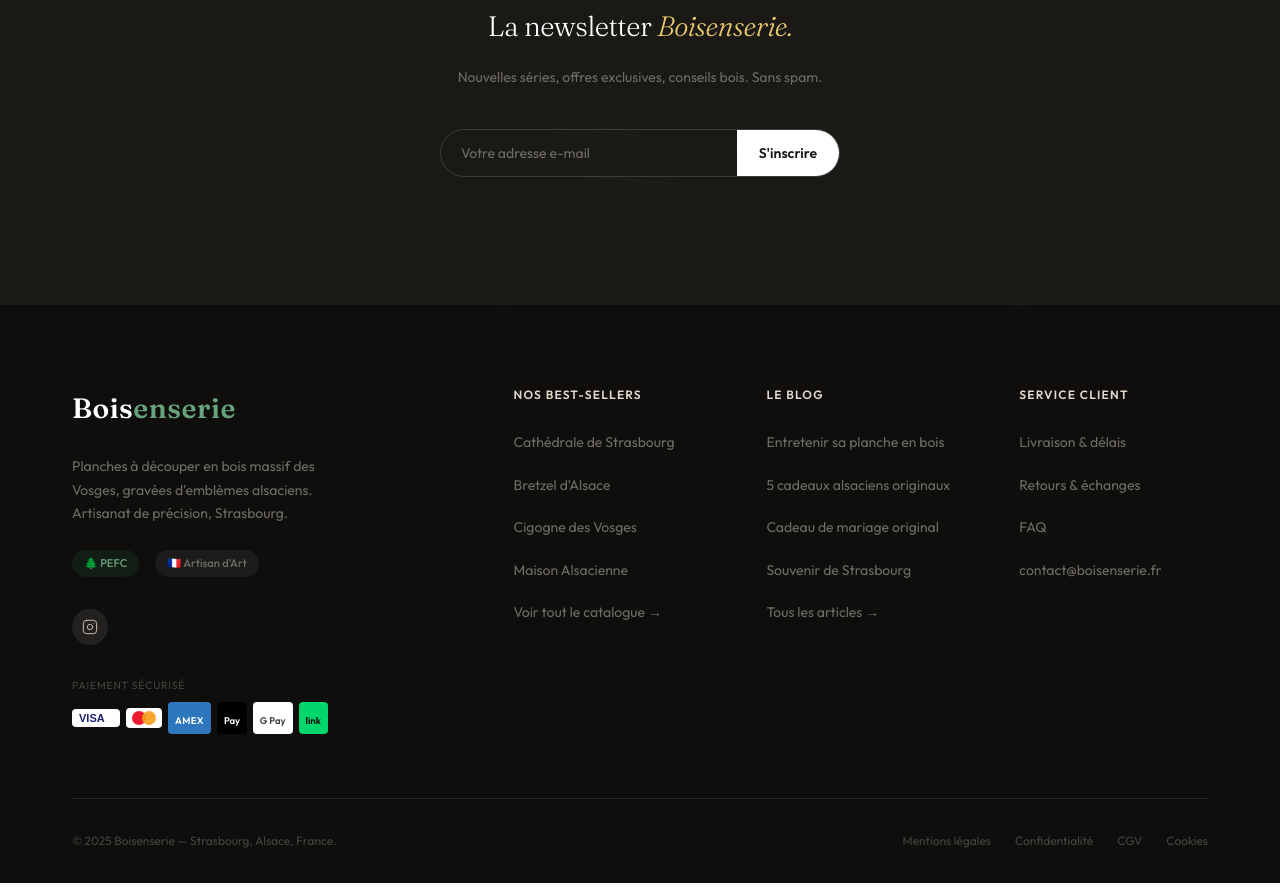
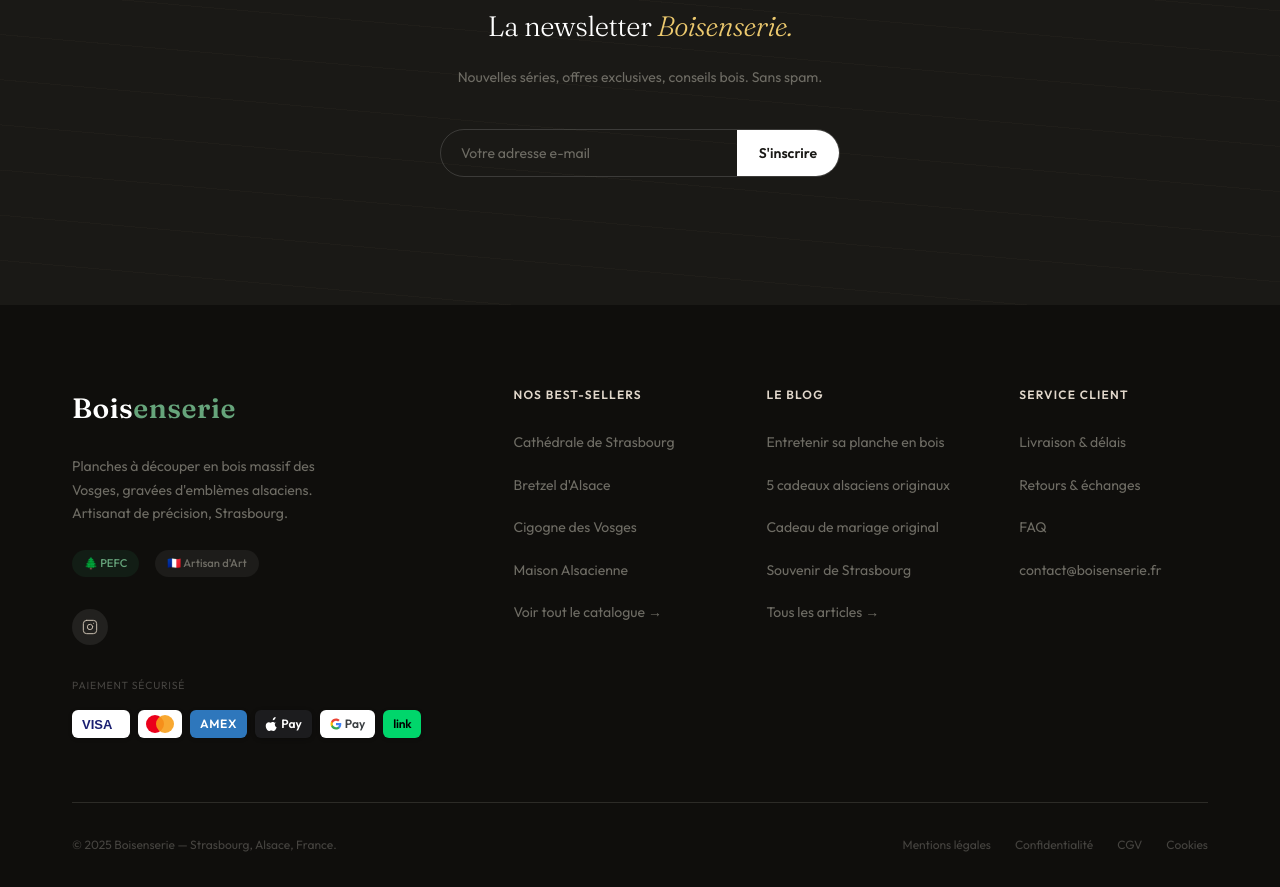
Before and after one commit to Simondbc/boisenserie, a website: page index.html in a window 1280 px wide. Shown: the part 4214-5101 px from the top of the page. Drawn offline with Linux system fonts and the light colour scheme.

Commit message:
Add files via upload

```diff
--- a/index.html
+++ b/index.html
@@ -456,32 +456,36 @@
         </div>
         <!-- Moyens de paiement -->
         <div style="margin-top:var(--s4)">
-          <div style="font-size:.65rem;color:var(--nuit-500);margin-bottom:var(--s1);letter-spacing:.08em;text-transform:uppercase">Paiement sécurisé</div>
-          <div style="display:flex;gap:6px;flex-wrap:wrap;align-items:center">
+          <div style="font-size:.65rem;color:var(--nuit-500);margin-bottom:var(--s2);letter-spacing:.08em;text-transform:uppercase">Paiement sécurisé</div>
+          <div style="display:flex;gap:8px;flex-wrap:wrap;align-items:center">
             <!-- Visa -->
-            <div style="background:white;border-radius:4px;padding:3px 7px;display:flex;align-items:center">
-              <svg width="34" height="12" viewBox="0 0 34 12"><text x="0" y="10" font-family="Arial" font-weight="bold" font-size="11" fill="#1A1F71">VISA</text></svg>
+            <div style="background:white;border-radius:6px;padding:5px 10px;height:28px;display:flex;align-items:center;box-shadow:0 1px 4px rgba(0,0,0,.15)">
+              <svg width="38" height="14" viewBox="0 0 38 14"><text x="0" y="12" font-family="Arial" font-weight="bold" font-size="13" fill="#1A1F71">VISA</text></svg>
             </div>
             <!-- Mastercard -->
-            <div style="background:white;border-radius:4px;padding:3px 6px;display:flex;align-items:center;gap:2px">
-              <div style="width:14px;height:14px;border-radius:50%;background:#EB001B;opacity:.9"></div>
-              <div style="width:14px;height:14px;border-radius:50%;background:#F79E1B;opacity:.9;margin-left:-6px"></div>
+            <div style="background:white;border-radius:6px;padding:5px 8px;height:28px;display:flex;align-items:center;box-shadow:0 1px 4px rgba(0,0,0,.15)">
+              <div style="position:relative;width:28px;height:18px;display:flex;align-items:center">
+                <div style="width:18px;height:18px;border-radius:50%;background:#EB001B;position:absolute;left:0"></div>
+                <div style="width:18px;height:18px;border-radius:50%;background:#F79E1B;position:absolute;left:10px;opacity:.9"></div>
+              </div>
             </div>
             <!-- Amex -->
-            <div style="background:#2E77BC;border-radius:4px;padding:3px 7px">
-              <span style="font-size:.6rem;font-weight:700;color:white;letter-spacing:.04em">AMEX</span>
+            <div style="background:#2E77BC;border-radius:6px;padding:5px 10px;height:28px;display:flex;align-items:center;box-shadow:0 1px 4px rgba(0,0,0,.15)">
+              <span style="font-size:.75rem;font-weight:800;color:white;letter-spacing:.06em">AMEX</span>
             </div>
             <!-- Apple Pay -->
-            <div style="background:#000;border-radius:4px;padding:3px 7px">
-              <span style="font-size:.6rem;font-weight:600;color:white;letter-spacing:-.02em"> Pay</span>
+            <div style="background:#1C1C1E;border-radius:6px;padding:5px 10px;height:28px;display:flex;align-items:center;gap:4px;box-shadow:0 1px 4px rgba(0,0,0,.3)">
+              <svg width="12" height="14" viewBox="0 0 814 1000" fill="white"><path d="M788.1 340.9c-5.8 4.5-108.2 62.2-108.2 190.5 0 148.4 130.3 200.9 134.2 202.2-.6 3.2-20.7 71.9-68.7 141.9-42.8 61.6-87.5 123.1-155.5 123.1s-85.5-39.5-164-39.5c-76 0-103.7 40.8-165.9 40.8s-105-37.5-155.5-120.8c-38.4-62.6-72.7-161.9-72.7-255.9 0-167.5 109.4-256.1 216.4-256.1 58 0 106.2 38.2 142.1 38.2 34.2 0 87.2-40.4 152.4-40.4 25.1 0 108.2 2.3 164.4 92.7zm-103.9-179.8c31.1-36.9 53.1-88.1 53.1-139.3 0-7.1-.6-14.3-1.9-20.1-50.6 1.9-110.8 33.7-147.1 75.8-28.5 32.4-55.1 83.6-55.1 135.5 0 7.8 1.3 15.6 1.9 18.1 3.2.6 8.4 1.3 13.6 1.3 45.4 0 102.5-30.4 135.5-71.3z"/></svg>
+              <span style="font-size:.75rem;font-weight:600;color:white">Pay</span>
             </div>
             <!-- Google Pay -->
-            <div style="background:white;border-radius:4px;padding:3px 7px">
-              <span style="font-size:.6rem;font-weight:600;color:#3C4043">G Pay</span>
+            <div style="background:white;border-radius:6px;padding:5px 10px;height:28px;display:flex;align-items:center;gap:3px;box-shadow:0 1px 4px rgba(0,0,0,.15)">
+              <svg width="12" height="12" viewBox="0 0 24 24"><path fill="#4285F4" d="M22.56 12.25c0-.78-.07-1.53-.2-2.25H12v4.26h5.92c-.26 1.37-1.04 2.53-2.21 3.31v2.77h3.57c2.08-1.92 3.28-4.74 3.28-8.09z"/><path fill="#34A853" d="M12 23c2.97 0 5.46-.98 7.28-2.66l-3.57-2.77c-.98.66-2.23 1.06-3.71 1.06-2.86 0-5.29-1.93-6.16-4.53H2.18v2.84C3.99 20.53 7.7 23 12 23z"/><path fill="#FBBC05" d="M5.84 14.09c-.22-.66-.35-1.36-.35-2.09s.13-1.43.35-2.09V7.07H2.18C1.43 8.55 1 10.22 1 12s.43 3.45 1.18 4.93l2.85-2.22.81-.62z"/><path fill="#EA4335" d="M12 5.38c1.62 0 3.06.56 4.21 1.64l3.15-3.15C17.45 2.09 14.97 1 12 1 7.7 1 3.99 3.47 2.18 7.07l3.66 2.84c.87-2.6 3.3-4.53 6.16-4.53z"/></svg>
+              <span style="font-size:.75rem;font-weight:600;color:#3C4043">Pay</span>
             </div>
-            <!-- Link -->
-            <div style="background:#00D66B;border-radius:4px;padding:3px 7px">
-              <span style="font-size:.6rem;font-weight:700;color:#000">link</span>
+            <!-- Stripe Link -->
+            <div style="background:#00D66B;border-radius:6px;padding:5px 10px;height:28px;display:flex;align-items:center;box-shadow:0 1px 4px rgba(0,0,0,.15)">
+              <span style="font-size:.75rem;font-weight:800;color:#000;letter-spacing:-.02em">link</span>
             </div>
           </div>
         </div>
```
